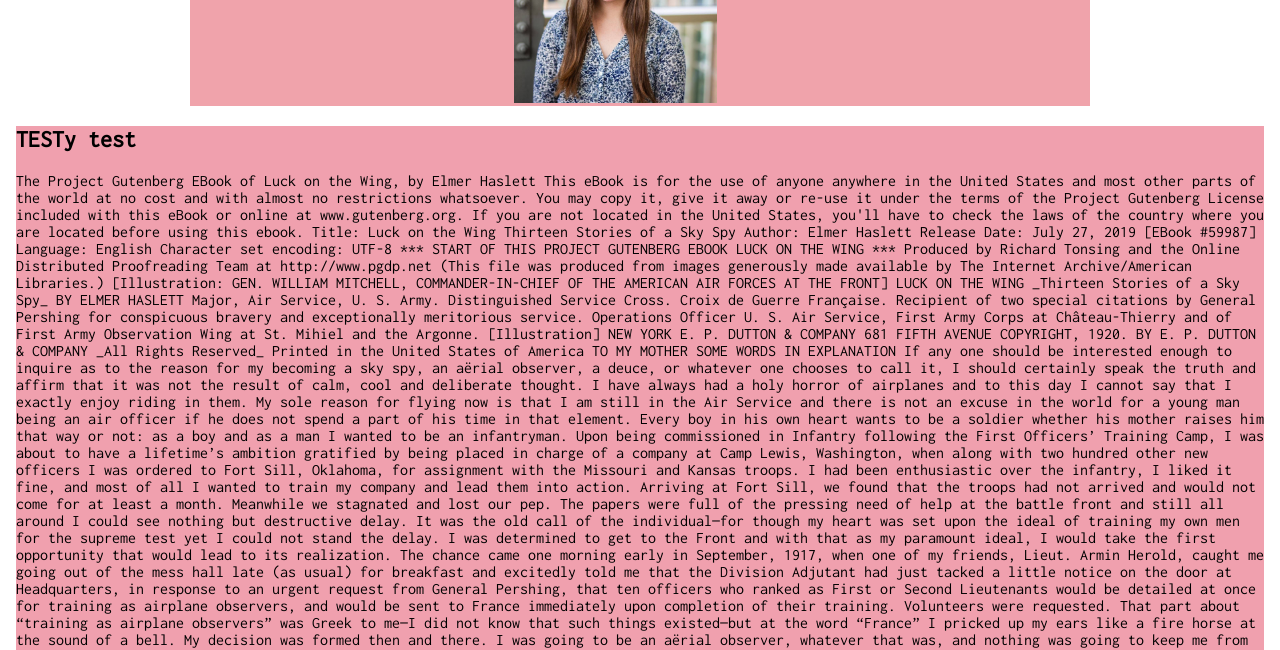
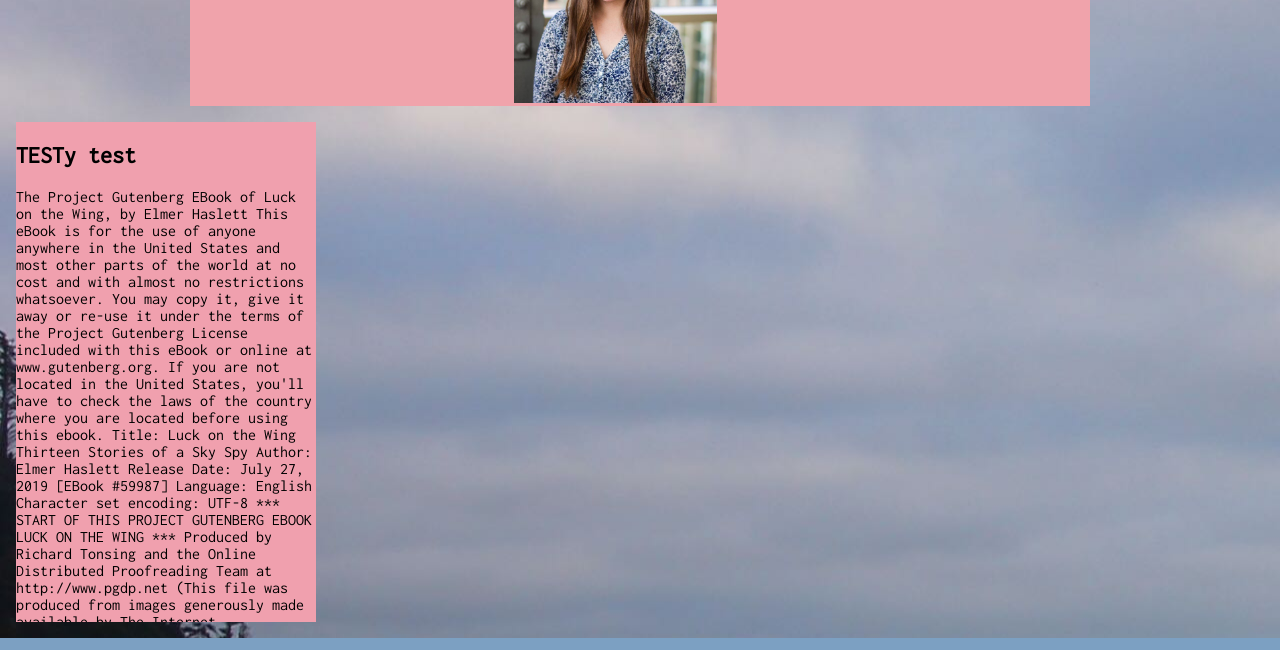
Before and after one commit to kt3a/web4k8, a plain HTML site: page homepage.html in a window 1280 px wide. Shown: the part 630-1280 px from the top of the page. Drawn offline with Linux system fonts and the light colour scheme; a web font is replaced by a local one.

Commit message:
fixing background image

```diff
--- a/homestyle.css
+++ b/homestyle.css
@@ -8,6 +8,7 @@
 html, body {
     margin: 0;
     padding: 0;
+    background-image: url(images/background.jpg);
 }
 
 .nav ul{
@@ -37,7 +38,7 @@ html, body {
     background-color: rgba(255,255,255, .3);
 }
 .main-header{
-    background-image: url(images/background.jpg);
+
     background-blend-mode: multiply;
     background-size: cover;
     padding-bottom: 300px;
@@ -66,6 +67,9 @@ html, body {
 .test{
     margin: 1em;
     background-color: rgb(240, 160, 174);
+    height: 500px;
+    width: 300px;
+    overflow: scroll;
 }
 .container{
     max-width: 900px;
```
